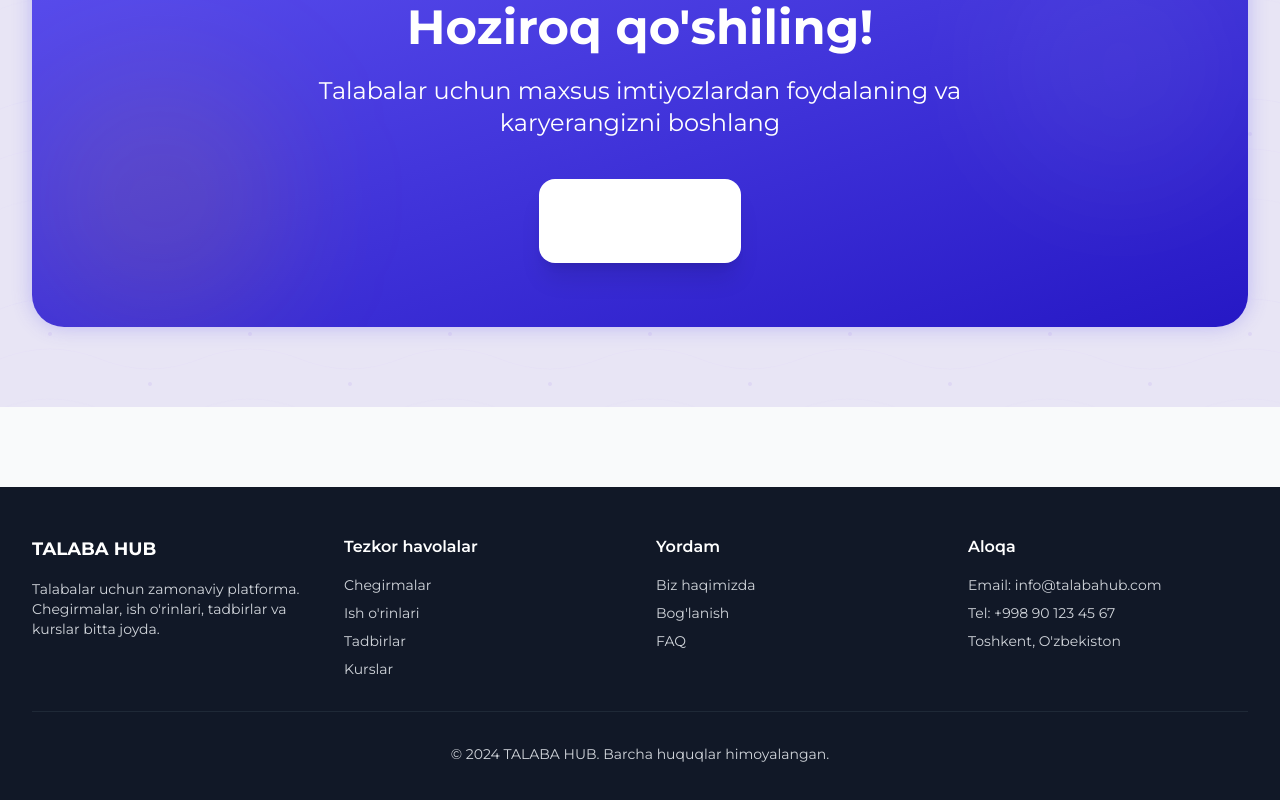
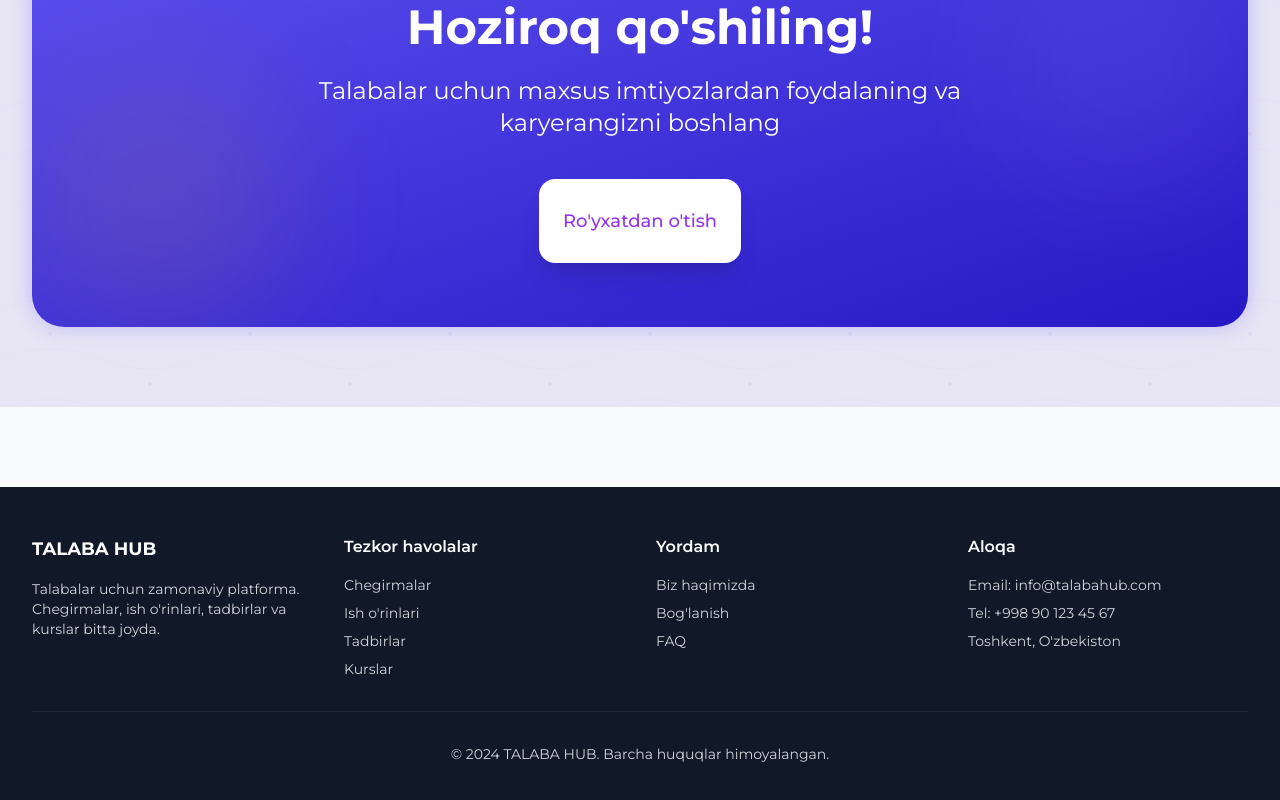
Before and after one commit to sarvarbekyusupov/talabahub_front, a Next.js app: page / in a window 1280 px wide. Shown: the part 1954-2754 px from the top of the page. Built offline with nearby package versions, Linux system fonts and the light colour scheme.

Commit message:
Force button text color with important flag

```diff
--- a/src/app/page.tsx
+++ b/src/app/page.tsx
@@ -251,7 +251,7 @@ export default function Home() {
               <Link href="/register">
                 <Button
                   size="lg"
-                  className="bg-white text-purple-600 hover:bg-white/90 shadow-xl hover:shadow-2xl transition-all duration-300 px-12 py-7 text-lg rounded-2xl font-bold"
+                  className="bg-white !text-purple-600 hover:bg-white/90 shadow-xl hover:shadow-2xl transition-all duration-300 px-12 py-7 text-lg rounded-2xl font-bold"
                 >
                   Ro'yxatdan o'tish
                 </Button>
```
